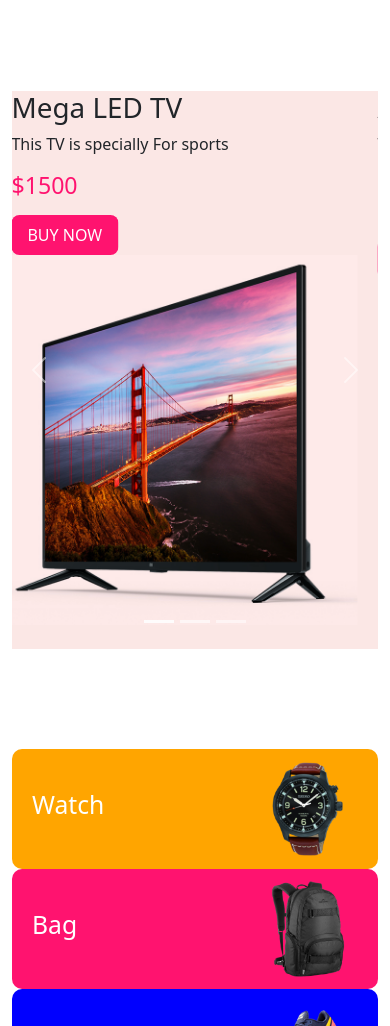
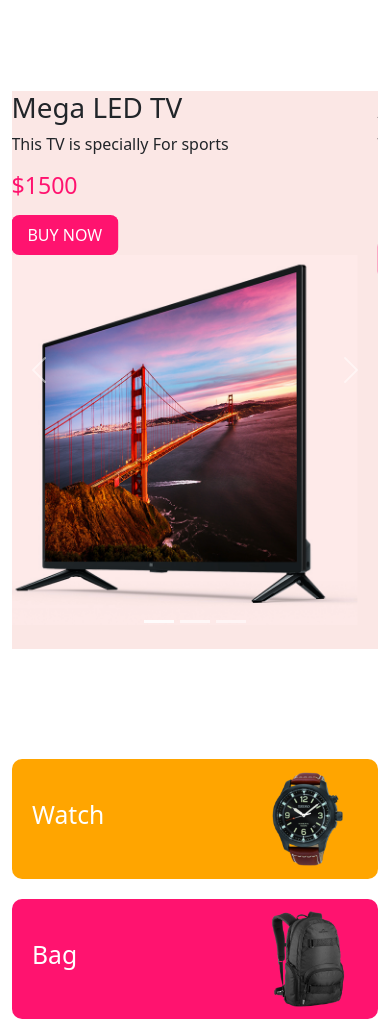
Before and after one commit to tanzina1052/panda-commerce, a plain HTML site: page index.html in a window 390 px wide. Shown: the part 74-1100 px from the top of the page. Drawn offline with Linux system fonts and the light colour scheme.

Commit message:
updated site

```diff
--- a/style.css
+++ b/style.css
@@ -43,11 +43,18 @@
 .categories img {
     width: 100px;
 }
+@media screen  and (max-width:767px){
+    .categories .col-md-4 {
+        padding-block: 10px;
+    }
+
+}
 /* Category Section Ends Here */
 /* Product Show section Starts Here */
 .card {
     box-shadow: 0px 0px 3px 3px #d3d3d3;
     border:none;
+
 }
 .shoes .buy-btn {
     margin-top: 20px;
```
